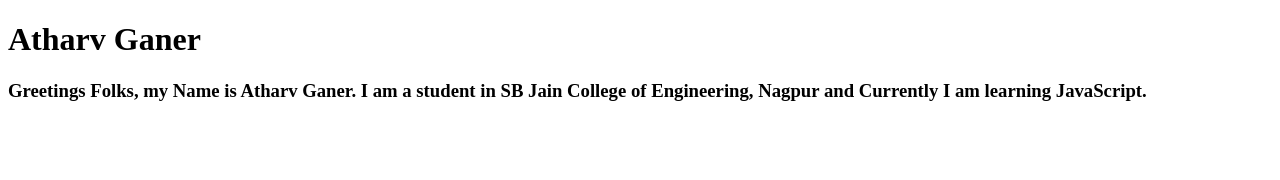
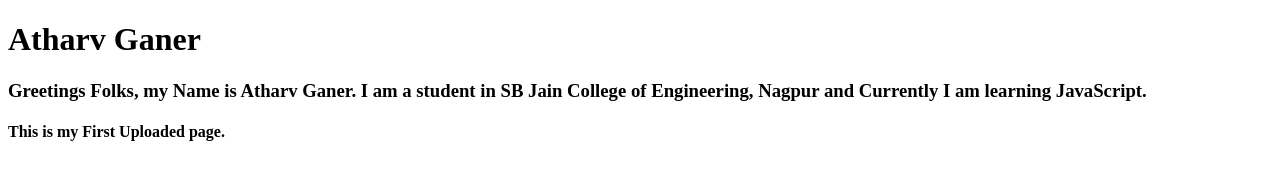
Before and after one commit to August0412/August0412.github.io, a plain HTML site: page index.html in a window 1280 px wide. Drawn offline with Linux system fonts and the light colour scheme.

Commit message:
Update index.html

```diff
--- a/index.html
+++ b/index.html
@@ -7,5 +7,6 @@
 <body>
 <h1>Atharv Ganer</h1>
 <h3>Greetings Folks, my Name is Atharv Ganer. I am a student in SB Jain College of Engineering, Nagpur and Currently I am learning JavaScript. </h3>
+<h4> This is my First Uploaded page.</h4>
 </body>
 </html>
```
